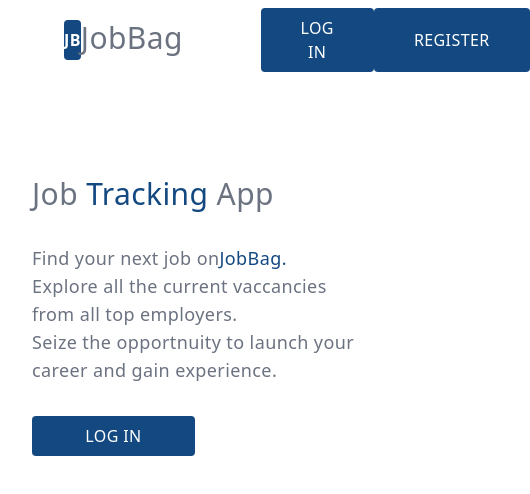
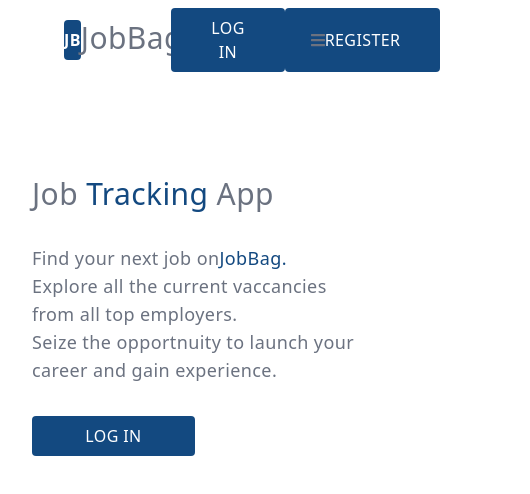
Before and after one commit to MainaMary/Job-app, a React (Vite) app in the folder frontend/: page / in a window 390 px wide. Shown: the top 494 px of the page, 530 px wide, since content can reach past the window. Built offline with nearby package versions, Linux system fonts and the light colour scheme.

Commit message:
Add functionality to handle nav responsiveness

```diff
--- a/frontend/src/components/Navbar.tsx
+++ b/frontend/src/components/Navbar.tsx
@@ -1,9 +1,15 @@
-import React from "react";
+import React,{useState} from "react";
 import Button from "./Button";
 import { Link } from "react-router-dom";
 import { useNavigate } from "react-router-dom";
+import {FaBars} from "react-icons/fa"
+import {VscChromeClose} from "react-icons/vsc"
 const Navbar = () => {
+  const [open, setOpen] = useState<boolean>(false)
   const navigate = useNavigate();
+  const handleBars = () =>{
+    setOpen(prev => !prev)
+  }
   return (
     <nav className="flex justify-between px-16 h-20 items-center ">
       <div
@@ -19,6 +25,9 @@
         <Button name={<Link to="/login">Log in</Link>} />
         <Button name={<Link to="/register">Register</Link>} />
       </div>
+      <div onClick={handleBars} className="block md:hidden">
+         {open ? <VscChromeClose/> : <FaBars/>}
+      </div>
     </nav>
   );
 };
```
